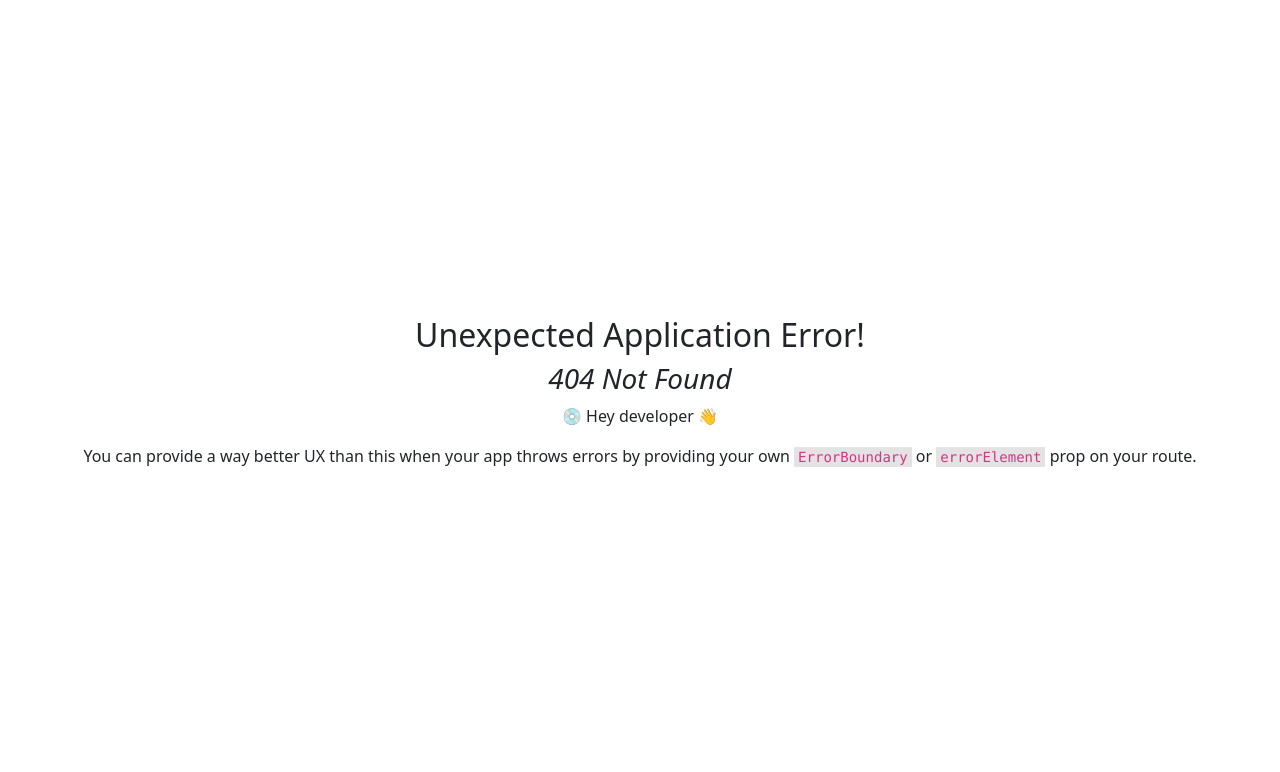
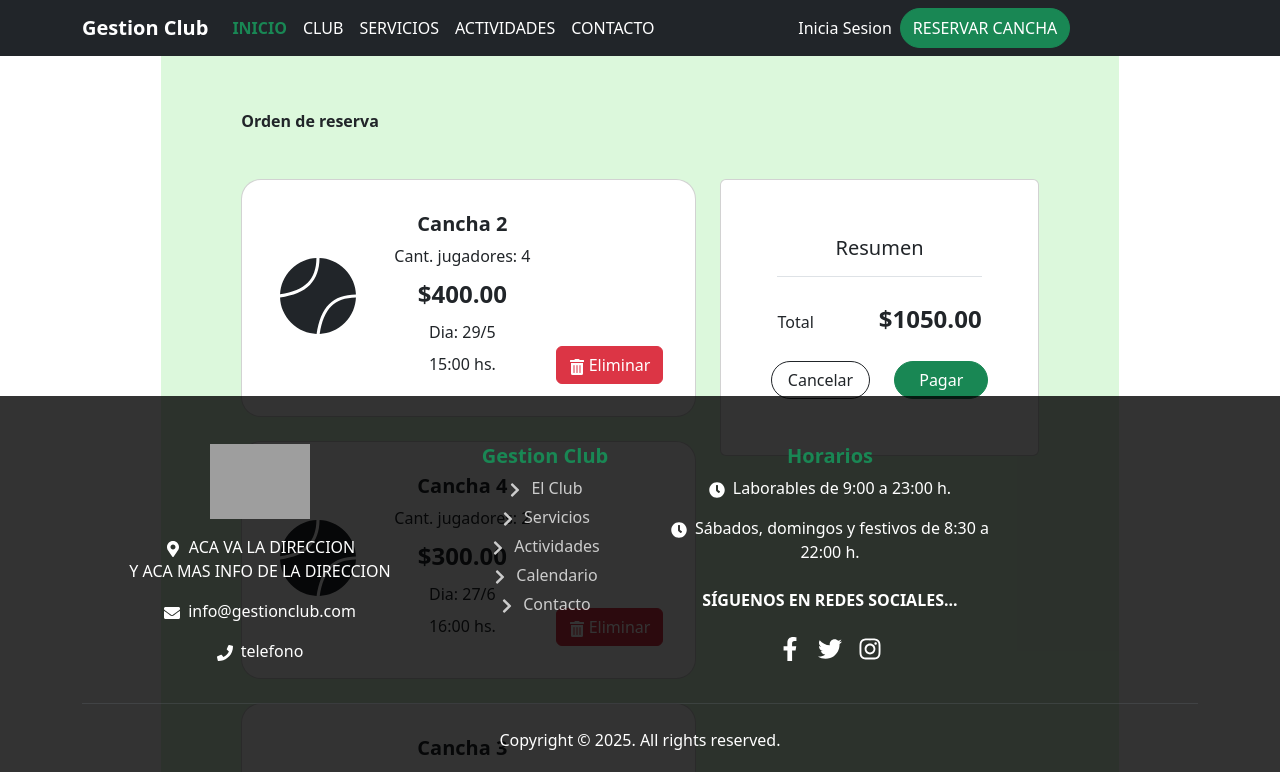
Before and after one commit to Juarba/Front-end-GestionClub, a React (Vite) app in the folder GestionClub/: page /bookingOrder in a window 1280 px wide. Before the commit this address had no page. Shown: the top 772 px of the page. Built offline with nearby package versions, Linux system fonts and the light colour scheme; grey boxes are pictures that could not be loaded.

Commit message:
maqueta base reservas

```diff
--- a/GestionClub/src/App.jsx
+++ b/GestionClub/src/App.jsx
@@ -6,6 +6,7 @@ import LoginPage from './components/loginPage/LoginPage'
 import RegisterPage from './components/registerPage/RegisterPage'
 import AboutUs from './components/aboutUs/AboutUs'
 import BookingPage from './components/bookingPage/BookingPage'
+import BookingOrder from './components/bookingOrder/BookingOrder'
 
 function App() {
   const router = createBrowserRouter([
@@ -49,6 +50,14 @@ function App() {
         </Layout>
       )
     },
+    {
+      path: "/bookingOrder",
+      element: (
+        <Layout>
+          <BookingOrder/>
+        </Layout>
+      )
+    },
   ])
 
   return <RouterProvider router={router} />
--- /dev/null
+++ b/GestionClub/src/components/bookingOrder/BookingOrder.css
@@ -0,0 +1,33 @@
+.order-container {
+    background-color: rgb(220, 248, 220);
+    min-height: 100vh;
+    padding: 5rem;
+    max-width: fit-content;
+    margin: 0 auto ;
+}
+
+.order-title {
+    text-align: left;
+    margin-bottom: 2rem;
+    font-weight: 600;
+}
+
+.order-card {
+    border-radius: 20px;
+}
+
+.order-icon {
+    font-size: 3rem;
+    margin-right: 2rem;
+    display: flex;
+    flex-direction: column;
+    align-items: center;
+}
+
+.order-icon .icon {
+    margin-bottom: 0.25rem;
+}
+
+.order-icon .ball {
+    font-size: 5.5rem;
+}
--- /dev/null
+++ b/GestionClub/src/components/bookingOrder/BookingOrder.jsx
@@ -0,0 +1,100 @@
+import React from "react";
+import { Container, Card, Button, Row, Col } from "react-bootstrap";
+import { FaTrashAlt } from "react-icons/fa";
+import { GiTennisBall } from "react-icons/gi";
+import "./BookingOrder.css";
+import { useNavigate } from "react-router-dom";
+
+const BookingOrder = () => {
+    const itemsEjemplo = [
+        {
+            id: 1,
+            courtNumber: "Cancha 2",
+            players: 4,
+            price: 400,
+            time: "15:00",
+            day: "29/5",
+        },
+        {
+            id: 2,
+            courtNumber: "Cancha 4",
+            players: 2,
+            price: 300,
+            time: "16:00",
+            day: "27/6",
+        },
+        {
+            id: 3,
+            courtNumber: "Cancha 3",
+            players: 2,
+            price: 350,
+            time: "14:00",
+            day: "30/7",
+        },
+    ];
+
+    const subtotal = itemsEjemplo.reduce((acc, item) => acc + item.price, 0);
+
+    const navigate = useNavigate();
+
+    const handleCancel = () => {
+        navigate("/booking");
+    };
+
+    return (
+        <Container flex className="order-container">
+            <h6 className="order-title">Orden de reserva</h6>
+            {/* <h6 className="order-title">Orden #0123456789</h6> */}
+            <Row>
+                <Col md={7} className="mt-3">
+                    {itemsEjemplo.map((item) => (
+                        <Card className="mb-4 order-card p-3" key={item.id}>
+                            <Card.Body className="d-flex justify-content-between align-items-center">
+                                <div className="d-flex  align-items-center">
+                                    <div className="order-icon">
+                                        <GiTennisBall className="icon ball" />
+                                    </div>
+                                    <div className="me-2">
+                                        <Card.Title className="mb-2"><strong>{item.courtNumber}</strong></Card.Title>
+                                        <Card.Text className="mb-2">Cant. jugadores: {item.players}</Card.Text>
+                                        <Card.Text className="mb-2 fw-bold fs-4">${item.price.toFixed(2)}</Card.Text>
+                                        <Card.Text className="mb-2"> Dia: {item.day} </Card.Text>
+                                        <Card.Text className="mb-2"> {item.time} hs.</Card.Text>
+                                    </div>
+                                </div>
+                                <div className="ms-1 mt-auto">
+                                    <Button variant="danger">
+                                        <FaTrashAlt className="me-1" />
+                                        Eliminar
+                                    </Button>
+                                </div>
+                            </Card.Body>
+                        </Card>
+                    ))}
+                </Col>
+                <Col md={5} className="mt-3">
+                    <Card>
+                        <Card.Body className="p-4">
+                            <Card.Title className="border-bottom pb-3 mb-4">Resumen</Card.Title>
+                            <div className="d-flex justify-content-between align-items-baseline mb-4 ">
+                                <span  >Total</span>
+                                <span className="fw-bold fs-4 ms-2">${subtotal.toFixed(2)}</span>
+                            </div>
+
+                            <div className="d-flex justify-content-center gap-4">
+                                <Button onClick={handleCancel} variant="outline-dark" className="rounded-pill px-3 ">
+                                    Cancelar
+                                </Button>
+                                <Button variant="success" className="rounded-pill px-4">
+                                    Pagar
+                                </Button>
+                            </div>
+                        </Card.Body>
+                    </Card>
+                </Col>
+            </Row>
+        </Container>
+    );
+};
+
+export default BookingOrder;
--- /dev/null
+++ b/GestionClub/src/components/bookingPage/BookingPage.css
@@ -0,0 +1,31 @@
+
+.booking-title {
+    text-align: left;
+    margin-bottom: 3rem;
+    font-weight: 600;
+}
+.booking-container {
+    background-color: rgb(220, 248, 220);
+    min-height: 100vh;
+    padding: 5rem;
+    max-width: 1200px;
+    margin: 0 auto;
+}
+
+.info-col .card-title {
+    font-size: 1rem;
+    display: flex;
+    align-items: center;
+}
+
+.info-box {
+    background-color: #0f172a;
+    color: white;
+}
+
+.booking-table th,
+.booking-table td {
+    vertical-align: middle;
+    font-size: 1rem;
+    padding: 0.75rem;
+}
--- a/GestionClub/src/components/bookingPage/BookingPage.jsx
+++ b/GestionClub/src/components/bookingPage/BookingPage.jsx
@@ -1,8 +1,96 @@
 import React from 'react'
+import { Container, Row, Col, Card, Form, Button } from 'react-bootstrap';
+import './BookingPage.css';
+import { useNavigate } from "react-router-dom";
+import { Calendar, User, Users, Mail, Phone, Info, BadgeAlert} from 'lucide-react';
+
+const schedule = ['08:00', '9:30', '11:00', '12:30', 'etc'];
+const courts = ['Cancha 1', 'Cancha 2', 'Cancha 3', 'Cancha 4'];
+
 
 const BookingPage = () => {
+  const navigate = useNavigate();
+
+  const handleOrder = () => {
+    navigate("/bookingOrder");
+  };
+
   return (
-    <div>BookingPage</div>
+      <Container flex className="booking-container">
+      <h6 className="booking-title">Reservas</h6>
+        <Row >
+          <Col md={4} className="info-col mt-3">
+            <Card className="mb-3">
+              <Card.Body>
+                <Card.Title><Info size={40} className="me-1" />Información</Card.Title>
+                <hr />
+                <p><User size={25} className="m-2"/><strong>Socio</strong><br />Nombre y Apellido</p>
+                <p><Mail size={25} className="m-2" /><strong>Email</strong><br />Ej@gmail.com</p>
+                <p><Phone size={25} className="m-2" /><strong>Tel</strong><br />+123 45678910</p>
+              </Card.Body>
+            </Card>
+            <Card className="mb-3">
+              <Card.Body>
+                <Card.Title><Calendar size={40} className="me-3" />Fecha</Card.Title>
+                <Form.Control className='mt-4  w-100' type="date" />
+              </Card.Body>
+            </Card>
+            <Card className="mb-3">
+              <Card.Body>
+                <Card.Title><Users  size={40} className="me-2" />Cantidad de Jugadores</Card.Title>
+                <Form.Select className='mt-4  w-100'>
+                  <option>Seleccionar</option>
+                  <option>2</option>
+                  <option>4</option>
+                </Form.Select>
+              </Card.Body>
+            </Card>
+            <Card className="info-box">
+              <Card.Body>
+                <Card.Title><BadgeAlert size={40} className="me-3" />Atencion:</Card.Title>
+                <p className="medium mt-3 mb-0">En caso etc etc</p>
+              </Card.Body>
+            </Card>
+          </Col>
+
+          <Col md={8} className="mt-3">
+            <Card>
+              <Card.Body>
+                <h5>Reservas</h5>
+                <table className="table table-bordered text-center booking-table mt-3">
+                  <thead>
+                    <tr>
+                      <th>Hora</th>
+                      {courts.map((court, id) => (
+                        <th key={id}>{court}</th>
+                      ))}
+                    </tr>
+                  </thead>
+                  <tbody>
+                    {schedule.map((time, id) => (
+                      <tr key={id}>
+                        <td>{time}</td>
+                        <td>Libre</td>
+                        <td>Ocupado</td>
+                        <td>Horario de clase</td>
+                        <td>etc</td>
+                      </tr>
+                    ))}
+                  </tbody>
+                </table>
+                <div className="d-flex justify-content-end gap-4 mt-3">
+                  <Button variant="outline-dark"  className="rounded-pill px-3 ">
+                    Cancelar
+                  </Button>
+                  <Button onClick={handleOrder} variant="dark" className="rounded-pill px-4">
+                    Siguiente
+                  </Button>
+                </div>
+              </Card.Body>
+            </Card>
+          </Col>
+        </Row>
+      </Container>
   )
 }
 
```
